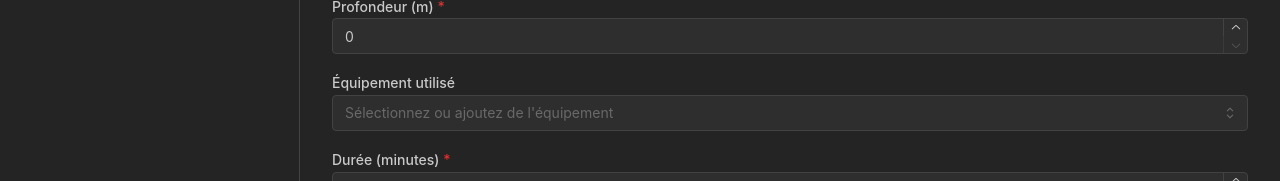
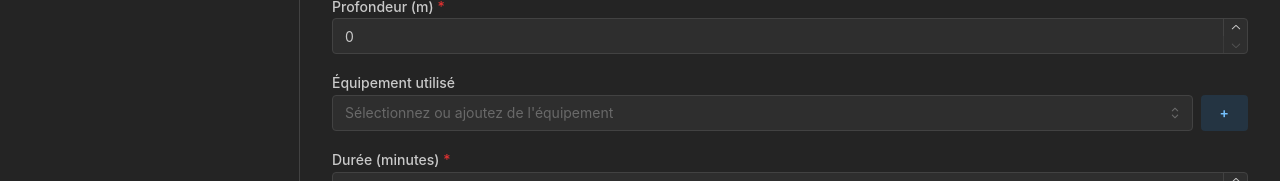
Before and after one commit to adrctr/divehub-ui, a React (Vite) app: page /dives/new in a window 1280 px wide. Shown: the part 313-494 px from the top of the page. Built offline with nearby package versions, Linux system fonts and the light colour scheme; no server answers.

Commit message:
feat: ajouter un modal pour ajouter de nouveaux équipements et refactoriser le formulaire de plongée

```diff
--- /dev/null
+++ b/src/components/AddEquipmentModal.tsx
@@ -0,0 +1,34 @@
+import { Modal, TextInput, Button } from "@mantine/core";
+import { useState } from "react";
+
+interface AddEquipmentModalProps {
+  opened: boolean;
+  onClose: () => void;
+  onAdd: (equipmentName: string) => void;
+}
+
+export function AddEquipmentModal({ opened, onClose, onAdd }: AddEquipmentModalProps) {
+  const [value, setValue] = useState("");
+
+  const handleAdd = () => {
+    if (value.trim()) {
+      onAdd(value.trim());
+      setValue("");
+      onClose();
+    }
+  };
+
+  return (
+    <Modal opened={opened} onClose={onClose} title="Ajouter un nouvel équipement" centered>
+      <TextInput
+        label="Nom de l'équipement"
+        value={value}
+        onChange={(e) => setValue(e.currentTarget.value)}
+        autoFocus
+      />
+      <Button mt="md" onClick={handleAdd}>
+        Ajouter
+      </Button>
+    </Modal>
+  );
+}
--- a/src/components/DiveForm.tsx
+++ b/src/components/DiveForm.tsx
@@ -8,21 +8,24 @@ import {
   MultiSelect,
 } from "@mantine/core";
 import { DatesProvider, DatePickerInput } from "@mantine/dates";
-import type { DiveDto } from "../types/Dive";
+import type { Dive } from "../types/Dive";
 import { useNavigate } from "react-router-dom";
 import { useEffect } from "react";
 import { useState } from "react";
 import { useDiveApi } from "../hooks/useDiveApi";
 import { useEquipmentApi } from "../hooks/useEquipmentApi";
+import { AddEquipmentModal } from "./AddEquipmentModal";
+import { useDisclosure } from "@mantine/hooks";
 
 interface DiveFormProps {
-  submitDive: (dive: DiveDto) => void;
+  submitDive: (dive: Dive) => void;
   diveId?: number;
 }
 
 export function DiveForm(props: DiveFormProps) {
-  const form = useForm<DiveDto>({
+  const form = useForm<Dive>({
     initialValues: {
+      diveId: props.diveId || 0,
       diveDate: new Date(),
       diveName: "",
       depth: 0,
@@ -33,9 +36,11 @@ export function DiveForm(props: DiveFormProps) {
   });
 
   const { dives } = useDiveApi();
-  const { equipments } = useEquipmentApi();
+  const { equipments, addNewEquipment } = useEquipmentApi();
 
   const [selectedEquipments, setSelectedEquipments] = useState<string[]>([]);
+
+  const [equipmentModalOpened, { open: openEquipmentModal, close: closeEquipmentModal }] = useDisclosure(false);
 
   useEffect(() => {
     if (props.diveId) {
@@ -56,8 +61,9 @@ export function DiveForm(props: DiveFormProps) {
 
   const handleSubmit = async () => {
     // Map selected equipment names to EquipmentDto objects
-    const selectedEquipmentDtos =
-      equipments.filter((eq) => selectedEquipments.includes(eq.equipmentName));
+    const selectedEquipmentDtos = equipments.filter((eq) =>
+      selectedEquipments.includes(eq.equipmentName)
+    );
 
     const values = { ...form.values, equipments: selectedEquipmentDtos };
     props.submitDive(values);
@@ -77,6 +83,20 @@ export function DiveForm(props: DiveFormProps) {
   }, [props.diveId, dives]);
 
   return (
+    <>
+      <AddEquipmentModal
+        opened={equipmentModalOpened}
+        onClose={closeEquipmentModal}
+        onAdd={(newEquipmentName) => {
+          if (
+            newEquipmentName &&
+            !equipments.some((eq) => eq.equipmentName === newEquipmentName)
+          ) {
+            addNewEquipment({ equipmentName: newEquipmentName });
+            setSelectedEquipments((prev) => [...prev, newEquipmentName]);
+          }
+        }}
+      />
       <form onSubmit={form.onSubmit(handleSubmit)}>
         <DatesProvider settings={{ locale: "fr" }}>
           <DatePickerInput
@@ -106,6 +126,14 @@ export function DiveForm(props: DiveFormProps) {
           required
         />
 
+        <div
+          style={{
+            display: "flex",
+            alignItems: "flex-end",
+            gap: 8,
+            marginTop: 16,
+          }}
+        >
           <MultiSelect
             label="Équipement utilisé"
             placeholder="Sélectionnez ou ajoutez de l'équipement"
@@ -113,8 +141,18 @@ export function DiveForm(props: DiveFormProps) {
             value={selectedEquipments}
             clearable
             onChange={setSelectedEquipments}
-        mt="md"
+            style={{ flex: 1 }}
           />
+          <Button
+            variant="light"
+            color="blue"
+            style={{ height: 36 }}
+            onClick={openEquipmentModal}
+            type="button"
+          >
+            +
+          </Button>
+        </div>
 
         <NumberInput
           label="Durée (minutes)"
@@ -148,5 +186,6 @@ export function DiveForm(props: DiveFormProps) {
           Annuler
         </Button>
       </form>
+    </>
   );
 }
--- a/src/pages/EditDive.tsx
+++ b/src/pages/EditDive.tsx
@@ -3,7 +3,7 @@ import { useEffect, useState } from "react";
 import { DiveForm } from "../components/DiveForm";
 
 import { useDiveApi } from "../hooks/useDiveApi";
-import type { Dive, DiveDto } from "../types/Dive";
+import type { Dive } from "../types/Dive";
 
 export default function EditDive() {
   const { id } = useParams();
@@ -16,7 +16,7 @@ export default function EditDive() {
     setDive(found ?? null);
   }, [id,dives]);
 
-  const handleUpdate = async (diveDto: DiveDto) => {
+  const handleUpdate = async (diveDto: Dive) => {
     if (!dive) return;
     await updateExistingDive({ ...dive, ...diveDto });
     navigate("/dives");
--- a/src/pages/NewDive.tsx
+++ b/src/pages/NewDive.tsx
@@ -1,14 +1,14 @@
 import {  useNavigate } from "react-router-dom";
 import { DiveForm } from "../components/DiveForm";
-import { addDive } from "../services/diveApi";
 import type { DiveDto } from "../types/Dive";
+import { useDiveApi } from "../hooks/useDiveApi";
 
 export default function NewDive() {
-  const navigate = useNavigate();
-
+    const navigate = useNavigate();
+  const { addNewDive } = useDiveApi();
 
   const handleUpdate = async (diveDto: DiveDto) => {
-    await addDive(diveDto);
+    await addNewDive(diveDto);
     navigate("/dives");
   };
 
--- a/src/types/Equipment.tsx
+++ b/src/types/Equipment.tsx
@@ -4,6 +4,5 @@ export interface Equipment {
 }
 
 export interface EquipmentDto {
-  equipmentId: number;
   equipmentName: string;
 }
```
Lines whose indentation alone changed are shown as unchanged.
